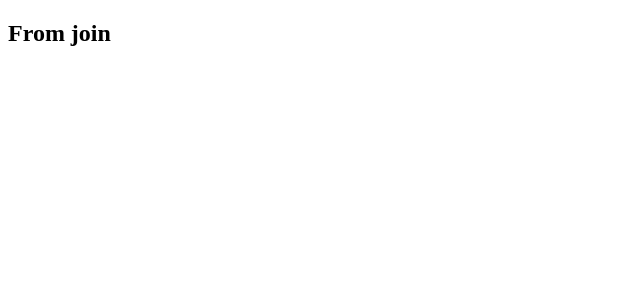
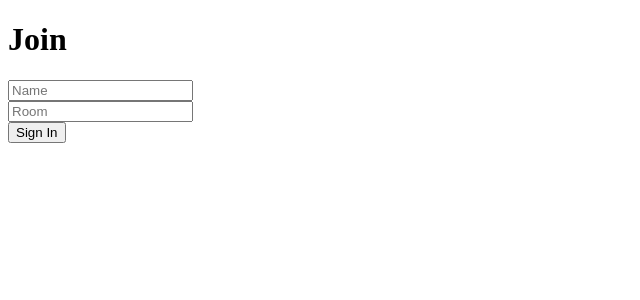
Before and after one commit to Sivajstme/ReactChatApplicationClient, a React (Create React App) app: page / in a window 1280 px wide. Shown: the top 300 px of the page, without its empty margins (0-640 px from the left). Built offline with nearby package versions, Linux system fonts and the light colour scheme.

Commit message:
Added Chat and Join Rooms

```diff
--- a/src/App.js
+++ b/src/App.js
@@ -2,8 +2,8 @@ import React from 'react';
 
 import {BrowserRouter as Router, Route} from 'react-router-dom';
 
-import Join from './Components/Join';
-import Chat from './Components/Chat';
+import Join from './Components/Join/Join';
+import Chat from './Components/Chat/Chat';
 
 
 const App = () => {
--- a/src/Components/Join.js
+++ /dev/null
@@ -1,11 +0,0 @@
-import React from "react";
-
-const  Join = () => {
-    return(
-
-            <h2>From join</h2>
-
-    )
-}
-
-export default Join;
--- /dev/null
+++ b/src/Components/Join/Join.js
@@ -0,0 +1,44 @@
+import React,{useState} from "react";
+import { Link } from "react-router-dom";
+
+
+
+const  Join = () => {
+    const[name, setName] = useState('');
+    const[room, setRoom] = useState('');
+
+
+    return(
+
+        <div className="join-outer-container">
+            <div className="join-inner-container">
+                <h1 className="heading">Join</h1>
+                <div>
+                <input  placeholder="Name"
+                        className="JoinInput"
+                        type="text"
+                        onChange={(e) => setName(e.target.value)}
+                        />
+                </div>
+                <div>
+                    <input placeholder="Room"
+                        className="JoinInput mt-20"
+                        type="text"
+                        onChange={(e) => setRoom(e.target.value)}
+                    />
+                </div>
+            <Link
+            onClick = {e => (!name || ! room) ? e.preventDefault() : null}
+            to={'/chat'}
+            >
+                <button className="button mt-20" type="submit">Sign In</button>
+            </Link>
+            </div>
+
+
+        </div>
+
+    )
+}
+
+export default Join;
```
Also changed, not shown: src/Components/Chat/Chat.css (added), src/Components/Chat/Chat.js (renamed from src/Components/Chat.js), src/Components/Join/Join.css (added).
